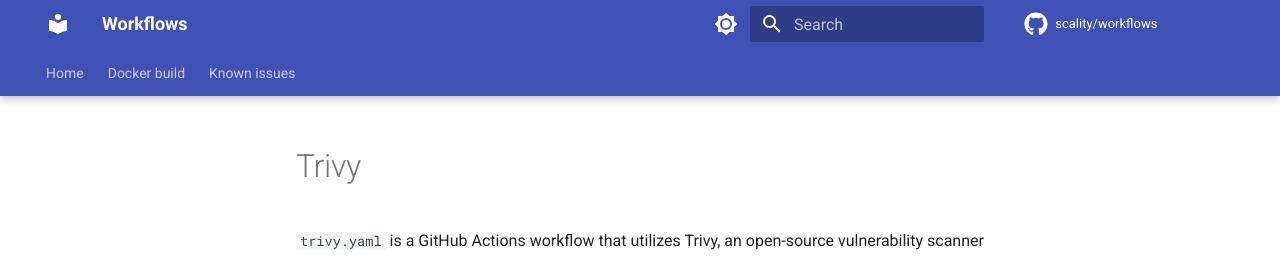
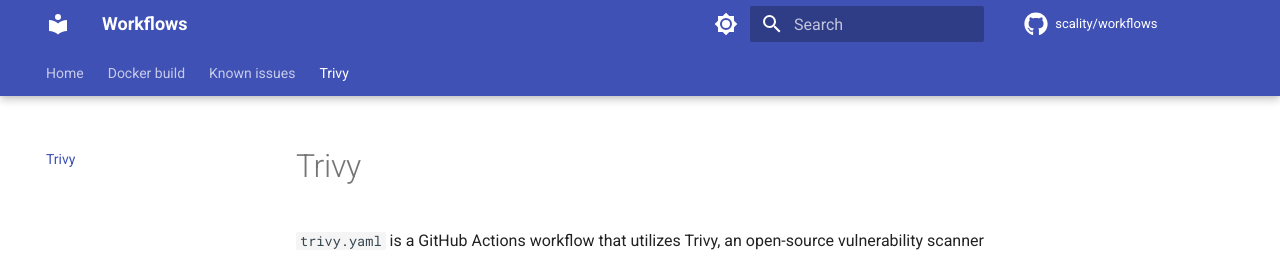
Before and after one commit to scality/workflows, an MkDocs documentation site: the page built from docs/trivy.md, in a window 1280 px wide. Shown: the top 256 px of the page. Built offline with MkDocs 1.6.1 and Material for MkDocs 9.7.7, drawn with Linux system fonts in a browser that asks for light colours; comment, search, counter and statistics services are not loaded.

Commit message:
Update mkdocs.yml

```diff
--- a/mkdocs.yml
+++ b/mkdocs.yml
@@ -41,6 +41,7 @@ nav:
 - Home: index.md
 - Docker build: docker-build.md
 - Known issues: known-issues.md
+- Trivy: trivy.md
 
 markdown_extensions:
   - pymdownx.highlight:
```
